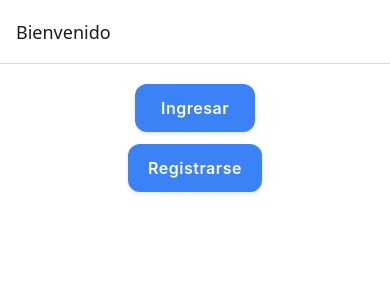
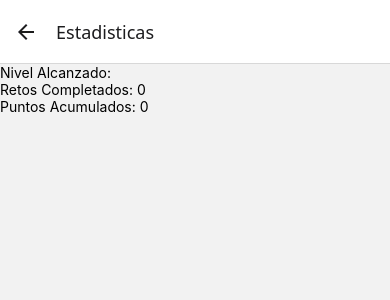
Before and after one commit to Fernando-Bonilla/EcoChallenge, a React Native app: screen /UserPanel in a window 390 px wide. Shown: the top 300 px of the page. Built offline with nearby package versions, Linux system fonts and the light colour scheme.

Commit message:
Estadisticas
- Agregada funcion que calculan la cantidad de Retos en los cuales participa el user.

- Agregada funcion que calcula el total de puntos obtenidos.

```diff
--- a/src/routes/RootStack.js
+++ b/src/routes/RootStack.js
@@ -20,6 +20,7 @@ import { useUser } from "../Context/UserContext";
 import { ListRetos } from "../screens/AltaRetos/listRetos";
 import UpdateRetoForm from "../screens/AltaRetos/updateRetos";
 import participation from "../screens/Participate/Participate";
+import UserPanel from "../screens/UserPanel/UserPanel";
 
 //const Stack = createNativeStackNavigator();
 const Stack = createStackNavigator();
@@ -27,7 +28,7 @@ const Stack = createStackNavigator();
 const RootStack = () => {
     const {user} = useUser();
 
-     console.log(AltaReto)
+    console.log(AltaReto)
 
     return(
         <NavigationContainer>
@@ -108,6 +109,13 @@ const RootStack = () => {
                         title: "Editar Material"
                     }}
                 />
+                <Stack.Screen
+                    name="UserPanel"
+                    component={UserPanel}
+                    options={{
+                        title: "Estadisticas"
+                    }}
+                />
 
             </Stack.Navigator>
         </NavigationContainer>
--- a/src/screens/AltaRetos/listRetos.js
+++ b/src/screens/AltaRetos/listRetos.js
@@ -1,5 +1,5 @@
 import AsyncStorage from "@react-native-async-storage/async-storage";
-import { View, Text, Alert } from "react-native";
+import { View, Text, Alert, KeyboardAvoidingView, ScrollView } from "react-native";
 import Card from "../../components/Card/Card";
 import Button from "../../components/Button/Button";
 import { useState } from "react";
@@ -65,7 +65,9 @@ export function ListRetos() {
   );
 
   return (
-    <View style={styleListRetos.container}>
+    //<View style={styleListRetos.container}>
+      <KeyboardAvoidingView behavior="padding" style={{flex: 1, padding: 20}}>
+      <ScrollView contentContainerStyle={{ flexGrow: 1, paddingBottom: 20 }}>
       {reto.length > 0 ? (
         reto.map((reto, index) => (
           <View key={index} style={styleListRetos.cardWrapper}>
@@ -105,7 +107,9 @@ export function ListRetos() {
           navigation.navigate("formAlta")
         }
       />
-    </View>
+    </ScrollView>
+    </KeyboardAvoidingView>
+    //</View>
   );
 
 }
--- a/src/screens/Home/Home.js
+++ b/src/screens/Home/Home.js
@@ -33,7 +33,11 @@ const Home = ({ navigation }) => {
           customPress={() => navigation.navigate("Participate")}
         />
         <Button
-          title="Configuraciones"
+          title="Estadisticas"
+          customPress={() => navigation.navigate("UserPanel")}
+        />
+        <Button
+          title="Perfil"
           customPress={() => navigation.navigate("Settings")}
         />
         <Button
--- a/src/screens/Participate/Participate.js
+++ b/src/screens/Participate/Participate.js
@@ -1,4 +1,4 @@
-import { View, Text, TouchableOpacity,TextInput } from "react-native";
+import { View, Text, TouchableOpacity, TextInput, KeyboardAvoidingView, ScrollView } from "react-native";
 import { Picker } from '@react-native-picker/picker';
 import { useEffect, useState } from "react";
 import AsyncStorage from "@react-native-async-storage/async-storage";
@@ -7,7 +7,6 @@ import * as ImagePicker from 'expo-image-picker';
 import ImageComponent from "../../components/Image/Image";
 import * as Location from 'expo-location';
 import { stylesParticipate } from "./Participate.Style";
-
 
 const Participation = () => {
   const [options, setOptions] = useState([]);
@@ -74,14 +73,19 @@ const Participation = () => {
         longitude: location.coords.longitude,
       };
 
+      console.log( `selected: ${selected}`);
+
+      const selectedReto = options.find((reto) => reto.userName === selected);
+      console.log( `selected: ${selectedReto}`);
+
       const newParticipation = {
-          reto: selected,
+        reto: selectedReto.userName,
         comment: comment,
         img: image,
-          user: user?.userName || "Desconocido",
+        user: user.email,
         location: coords,
         date: new Date().toISOString(),
-          score: selected.score,
+        score: selectedReto.score,
       };
 
       const existentes = await AsyncStorage.getItem("participaciones");
@@ -103,7 +107,9 @@ const Participation = () => {
 
 
   return (
-    <View style={stylesParticipate.container}>
+    //<View style={stylesParticipate.container}>
+      <KeyboardAvoidingView behavior="padding" style={{flex: 1, padding: 20}}>
+      <ScrollView contentContainerStyle={{ flexGrow: 1, paddingBottom: 20 }}>
       <Text style={stylesParticipate.title}>Participación de Retos</Text>
 
       <Picker
@@ -113,8 +119,8 @@ const Participation = () => {
       >
         {options.map((item, index) => (
           <Picker.Item
-          label={`${item.category} - ${item.description}`}
-          value={item.category}
+            label={item.userName}  //label={`${item.category} - ${item.description}`}
+            value={item.userName}
             key={index}
           />
         ))}
@@ -143,7 +149,10 @@ const Participation = () => {
       <TouchableOpacity onPress={handleSubmit} style={stylesParticipate.submitButton}>
         <Text style={stylesParticipate.submitText}>Enviar Participación</Text>
       </TouchableOpacity>
-  </View>
+
+    </ScrollView>
+    </KeyboardAvoidingView>
+    //</View>
   );
 
 };
--- /dev/null
+++ b/src/screens/UserPanel/UserPanel.js
@@ -0,0 +1,69 @@
+import { Text, View, ScrollView } from "react-native";
+
+import AsyncStorage from "@react-native-async-storage/async-storage";
+import { useUser } from "../../Context/UserContext";
+import { useEffect, useState } from "react";
+import { useCallback } from "react";
+import { useFocusEffect } from "@react-navigation/native";
+
+const UserPanel = ({ navigation }) => {
+
+    const { user } = useUser();
+    const [challengePerUser, setChallengePerUser] = useState([]);
+    const [finalScore, setFinalScore] = useState(0);
+
+    //Buscamos las participaciones del usuario
+    useFocusEffect(
+        useCallback(() => {
+
+            const GetParticipations = async () => {
+                const data = await AsyncStorage.getItem("participaciones");
+                const participaciones = JSON.parse(data);
+                //console.log(participaciones);
+                const retosDeUsuario = participaciones ? participaciones.filter((p) => p.user === user.email) : [];
+                setChallengePerUser(retosDeUsuario);
+                //console.log(retosDeUsuario);
+            };
+
+            GetParticipations();
+
+        }, [])
+    );
+
+    // Envolviendo la funcion getScore dentro del useEffect y pasarle como dependencia,
+    // Se va a ejecutar cada vez que challengePerUser actualize su estado
+    useEffect (() => {
+        function getScore() {
+            let acum = 0;
+
+            console.log("challenges: ", challengePerUser);
+            for (let reto of challengePerUser) {
+                acum = acum + parseInt(reto.score)
+            }
+
+            setFinalScore(acum);
+            console.log("acum: ", acum);
+        };
+        getScore();
+
+    }, [challengePerUser]);
+
+
+    return (
+        <ScrollView contentContainerStyle={{ flexGrow: 1, paddingBottom: 20 }}>
+            <Text>
+                Nivel Alcanzado: { }
+            </Text>
+            <Text>
+                Retos Completados: {challengePerUser ? (challengePerUser.length) : 0}
+            </Text>
+            <Text>
+                Puntos Acumulados: {finalScore}
+            </Text>
+        </ScrollView>
+
+    );
+
+}
+
+export default UserPanel;
```
Also changed, not shown: src/screens/UserPanel/UserPanel.styles.js (added). Lines whose indentation alone changed are shown as unchanged.
